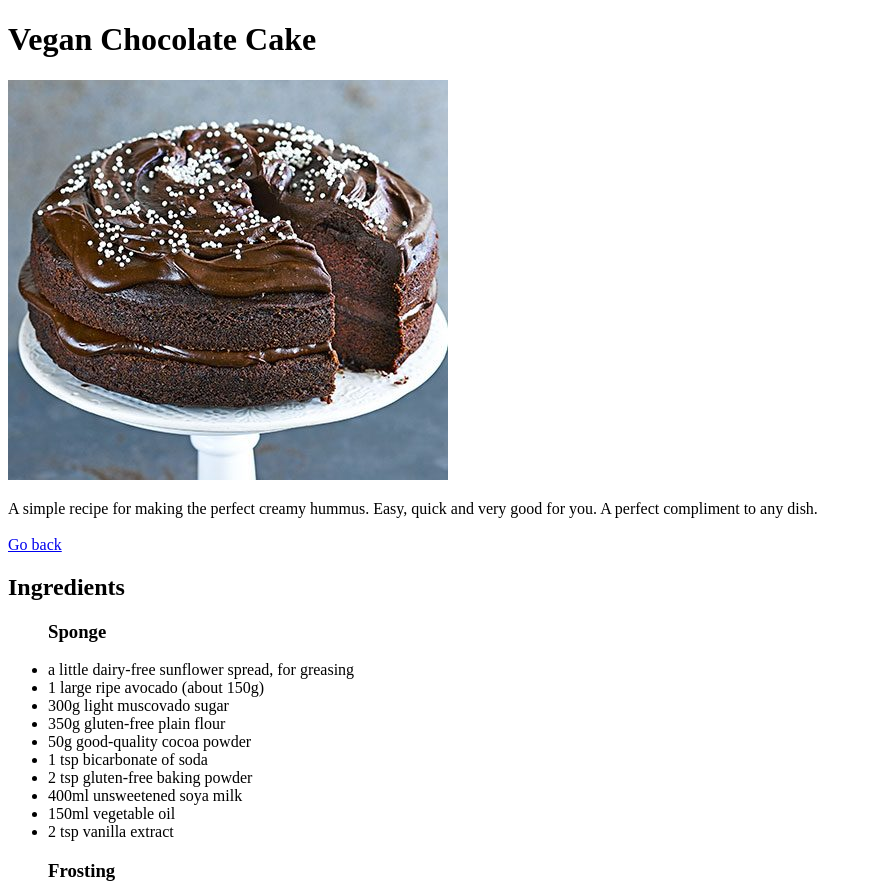
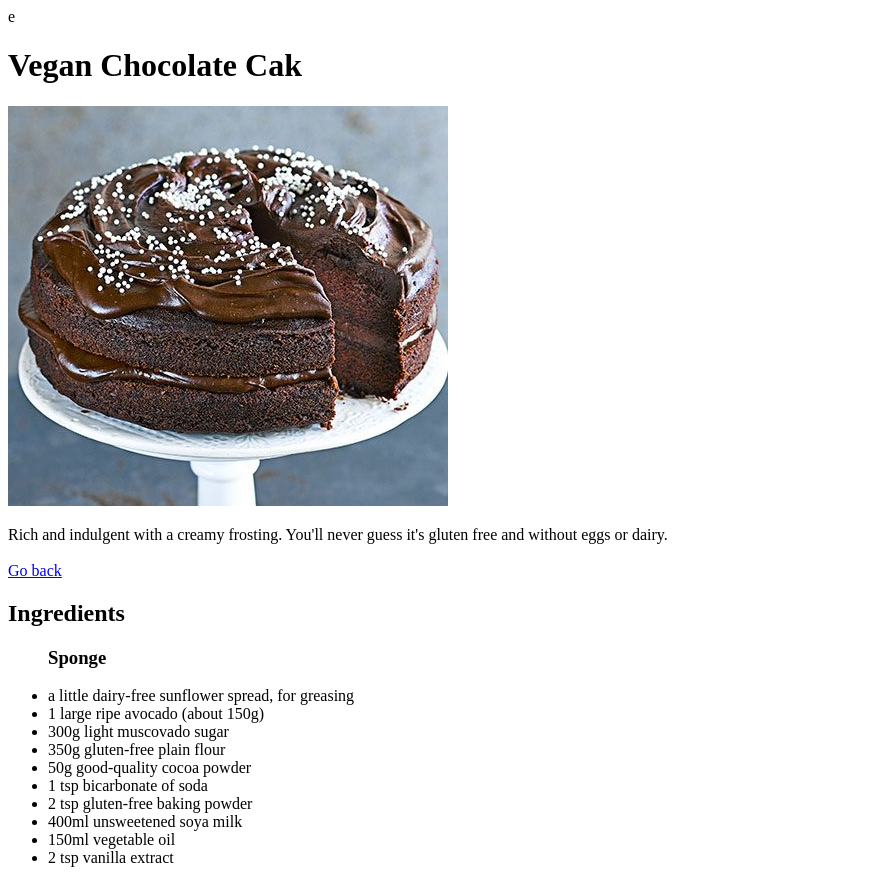
Before and after one commit to CompromisedCEO/theodinproject-recipes, a plain HTML site: page recipes/vegan-chocolate-cake.html in a window 1280 px wide. Shown: the top 881 px of the page, without its empty margins (0-872 px from the left). Drawn offline with Linux system fonts and the light colour scheme.

```diff
--- a/recipes/vegan-chocolate-cake.html
+++ b/recipes/vegan-chocolate-cake.html
@@ -4,13 +4,13 @@
     <meta charset="UTF-8">
     <meta http-equiv="X-UA-Compatible" content="IE=edge">
     <meta name="viewport" content="width=device-width, initial-scale=1.0">
-    <title>Hummus Recipe</title>
+    <title>Vegan Avocade Chocolate Cake</title>
 </head>
-<body>
-    <h1>Vegan Chocolate Cake</h1>
+<body>e
+    <h1>Vegan Chocolate Cak</h1>
     <img src="../img/vegan-chocolate-cake.jpg">
     <p>
-        A simple recipe for making the perfect creamy hummus. Easy, quick and very good for you. A perfect compliment to any dish.
+        Rich and indulgent with a creamy frosting. You'll never guess it's gluten free and without eggs or dairy.
         <br><br>
         <a href="../index.html">Go back</a>
     </p>
```
Also changed, not shown: recipes/vegan-lemon-cake.html (+1 -1 lines).
